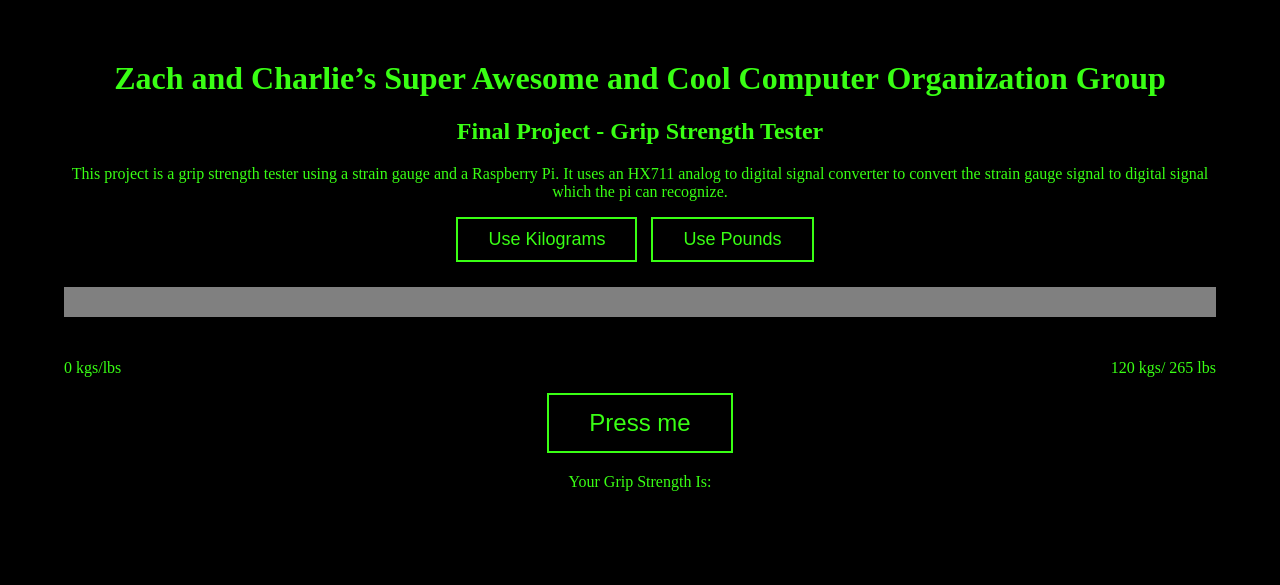
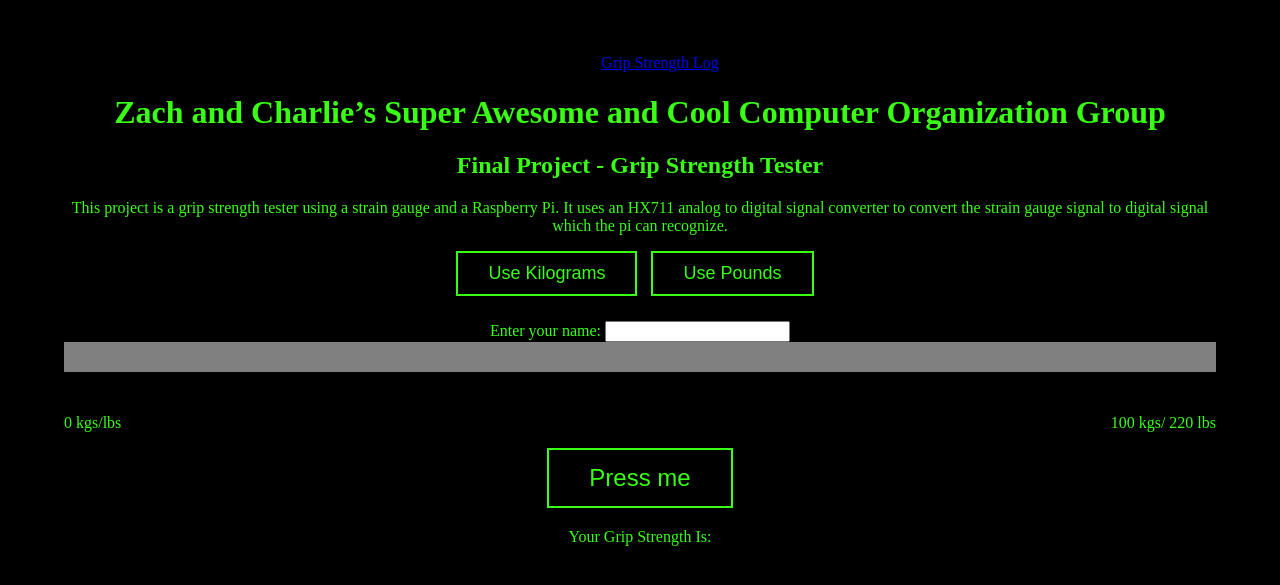
Before and after one commit to zach-vanzura/Grip-Strength-Tester-RPi, a Flask app: page / in a window 1280 px wide. Shown: the top 585 px of the page. Run offline with Flask 3, Linux system fonts and the light colour scheme.

Commit message:
Update main.html

```diff
--- a/final/templates/main.html
+++ b/final/templates/main.html
@@ -8,6 +8,11 @@
     </head>
 
      <body>
+	<nav class="container">
+      	    <ul class="navbar-nav">
+                <a class="nav-link" href="/table">Grip Strength Log</a>
+            </ul>
+        </nav>
         <h1 style="text-align:center">Zach and Charlie’s Super Awesome and Cool Computer Organization Group</h1>
         <h2 style="text-align:center">Final Project - Grip Strength Tester</h2>
      </body>
@@ -22,6 +27,13 @@
 	    <button id="button2" onclick="setLb()">Use Pounds</button>
 	</div>
 
+	<div class="container">
+            <form id="nameForm">
+                <label for="nameInput">Enter your name:</label>
+                <input type="text" id="nameInput" name="nameInput">
+            </form>
+        </div>
+
 	<div>
 	    <progress id="myProgress" value="0" max="100"></progress>
 	</div>
@@ -31,7 +43,7 @@
         		<p class="progress-numbers">0 kgs/lbs</p>
     		</div>
     		<div style="flex-grow: 1; text-align: right;">
-        		<p class="progress-numbers.right">120 kgs/ 265 lbs</p>
+        		<p class="progress-numbers.right">100 kgs/ 220 lbs</p>
    		 </div>
 	</div>
 
@@ -57,9 +69,11 @@
 	}
 
 	function updateProgress() {
+	   var name = document.getElementById("nameInput").value;
             $.ajax({
                url: '/update_progress',
 	       type: 'GET',
+	       data: {name: name},
 	       success: function(data) {
 		   var progress = data.progress;
 		   var prog = document.getElementById("myProgress");
@@ -70,7 +84,7 @@
 			progress = Math.round(progress * 100) / 100;
 		   	out1.innerHTML = progress + " kgs";
 		   }
-		   if else (pkg == 0) {
+		   else {
 			progress = progress * 2.2046;
 			progress = Math.round(progress * 100) / 100;
 		   	out1.innerHTML = progress + " lbs";
```
